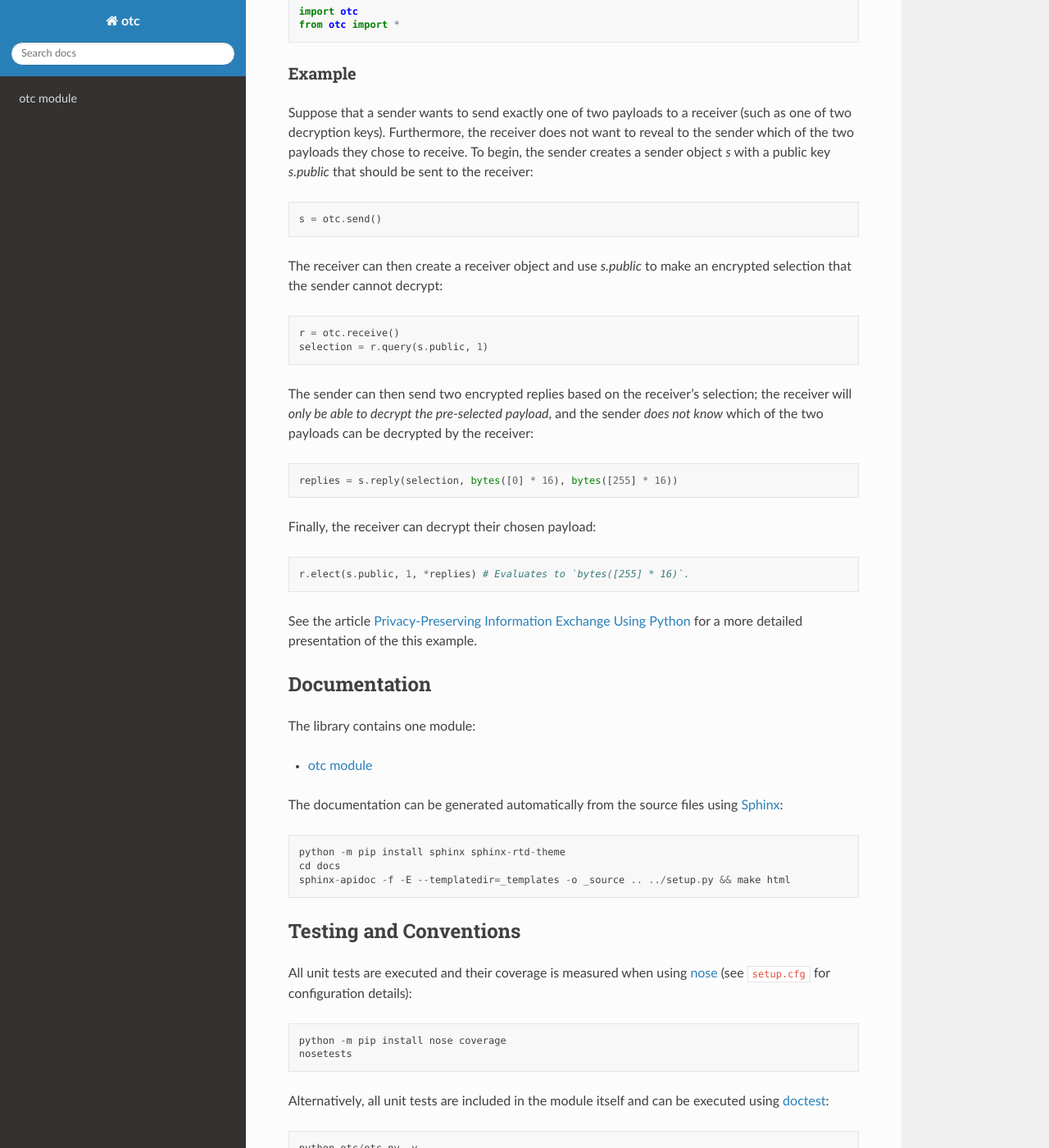
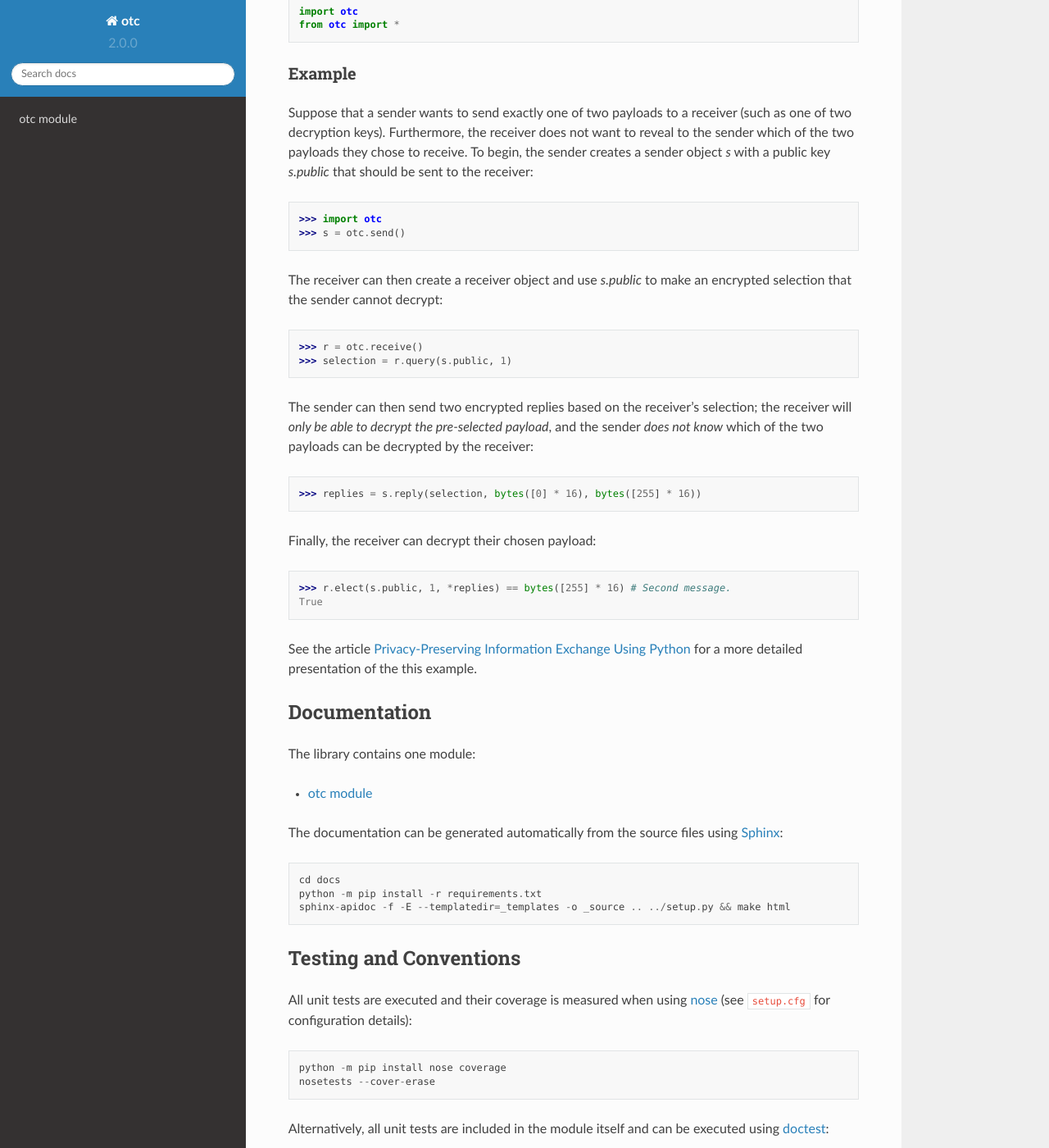
Before and after one commit to nthparty/otc, a Sphinx documentation site: the page built from docs/index.rst, in a window 1280 px wide and 1400 px high, scrolled down 754 px. Shown: the whole window at 82% size. Built offline with Sphinx 7.4.7 and the Read the Docs theme 2.0.0, drawn with Linux system fonts in a browser that asks for light colours.

Commit message:
Update README example formatting; update config/steps for auto-generating docs.

```diff
--- a/README.rst
+++ b/README.rst
@@ -43,20 +43,22 @@ Example
 ^^^^^^^
 Suppose that a sender wants to send exactly one of two payloads to a receiver (such as one of two decryption keys). Furthermore, the receiver does not want to reveal to the sender which of the two payloads they chose to receive. To begin, the sender creates a sender object `s` with a public key `s.public` that should be sent to the receiver::
 
-     s = otc.send()
+    >>> import otc
+    >>> s = otc.send()
 
 The receiver can then create a receiver object and use `s.public` to make an encrypted selection that the sender cannot decrypt::
 
-     r = otc.receive()
-     selection = r.query(s.public, 1)
+    >>> r = otc.receive()
+    >>> selection = r.query(s.public, 1)
 
 The sender can then send two encrypted replies based on the receiver's selection; the receiver will *only be able to decrypt the pre-selected payload*, and the sender *does not know* which of the two payloads can be decrypted by the receiver::
 
-     replies = s.reply(selection, bytes([0] * 16), bytes([255] * 16))
+    >>> replies = s.reply(selection, bytes([0] * 16), bytes([255] * 16))
 
 Finally, the receiver can decrypt their chosen payload::
 
-     r.elect(s.public, 1, *replies) # Evaluates to `bytes([255] * 16)`.
+    >>> r.elect(s.public, 1, *replies) == bytes([255] * 16) # Second message.
+    True
 
 See the article `Privacy-Preserving Information Exchange Using Python <https://medium.com/nthparty/privacy-preserving-information-exchange-using-python-1a4a11bed3d5>`_ for a more detailed presentation of the this example.
 
@@ -66,8 +68,8 @@ Documentation
 
 The documentation can be generated automatically from the source files using `Sphinx <https://www.sphinx-doc.org/>`_::
 
-    python -m pip install sphinx sphinx-rtd-theme
     cd docs
+    python -m pip install -r requirements.txt
     sphinx-apidoc -f -E --templatedir=_templates -o _source .. ../setup.py && make html
 
 Testing and Conventions
@@ -75,7 +77,7 @@ Testing and Conventions
 All unit tests are executed and their coverage is measured when using `nose <https://nose.readthedocs.io/>`_ (see ``setup.cfg`` for configuration details)::
 
     python -m pip install nose coverage
-    nosetests
+    nosetests --cover-erase
 
 Alternatively, all unit tests are included in the module itself and can be executed using `doctest <https://docs.python.org/3/library/doctest.html>`_::
 
--- a/docs/conf.py
+++ b/docs/conf.py
@@ -17,12 +17,15 @@ sys.path.insert(0, os.path.abspath('..'))
 
 # -- Project information -----------------------------------------------------
 
-project = 'otc'
+# The name and version are retrieved from `setup.py` in the root directory.
+with open('../setup.py') as package_file:
+    package = package_file.read()
+project = package.split('name = "')[1].split('"')[0]
+version = package.split('version = "')[1].split('"')[0]
+release = version
+
+author = 'Nth Party, Ltd.'
 copyright = '2020, Nth Party, Ltd' # Period omitted; precedes punctuation.
-author = 'Nth Party, Ltd.'
-
-# The full version, including alpha/beta/rc tags
-release = '1.0.1'
 
 
 # -- General configuration ---------------------------------------------------
@@ -44,6 +47,10 @@ templates_path = ['_templates']
 # This pattern also affects html_static_path and html_extra_path.
 exclude_patterns = ['_build']
 
+# Options to configure autodoc extension behavior.
+autodoc_member_order = 'bysource'
+autodoc_preserve_defaults = True
+
 
 # -- Options for HTML output -------------------------------------------------
 
--- /dev/null
+++ b/docs/requirements.txt
@@ -0,0 +1,2 @@
+sphinx~=4.2.0
+sphinx-rtd-theme~=1.0.0
```
Also changed, not shown: setup.py (+5 -2 lines), .travis.yml.
